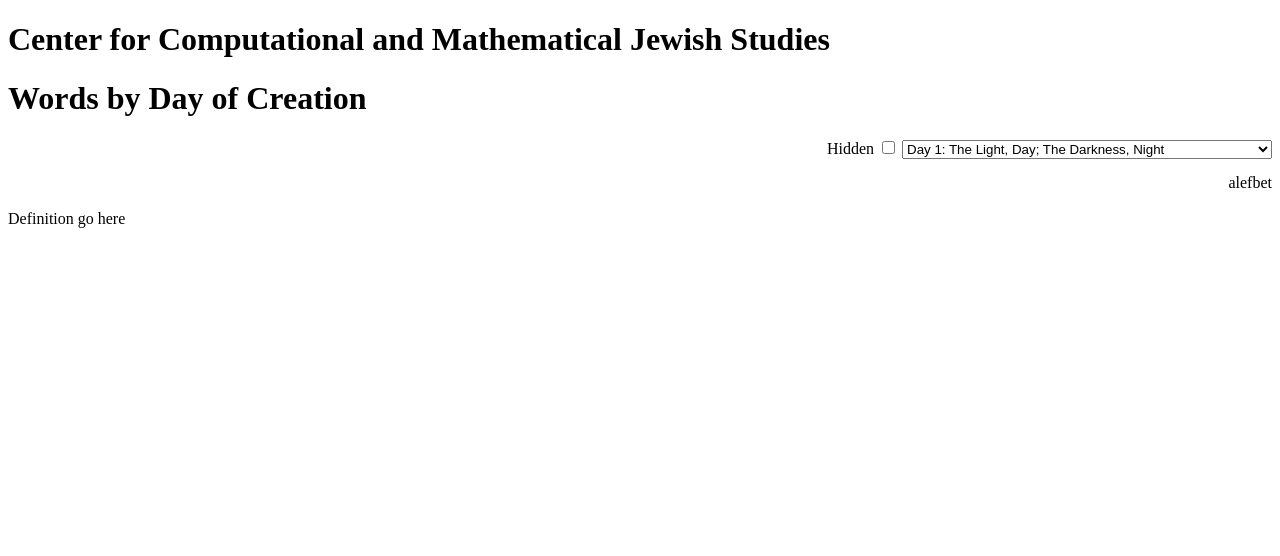
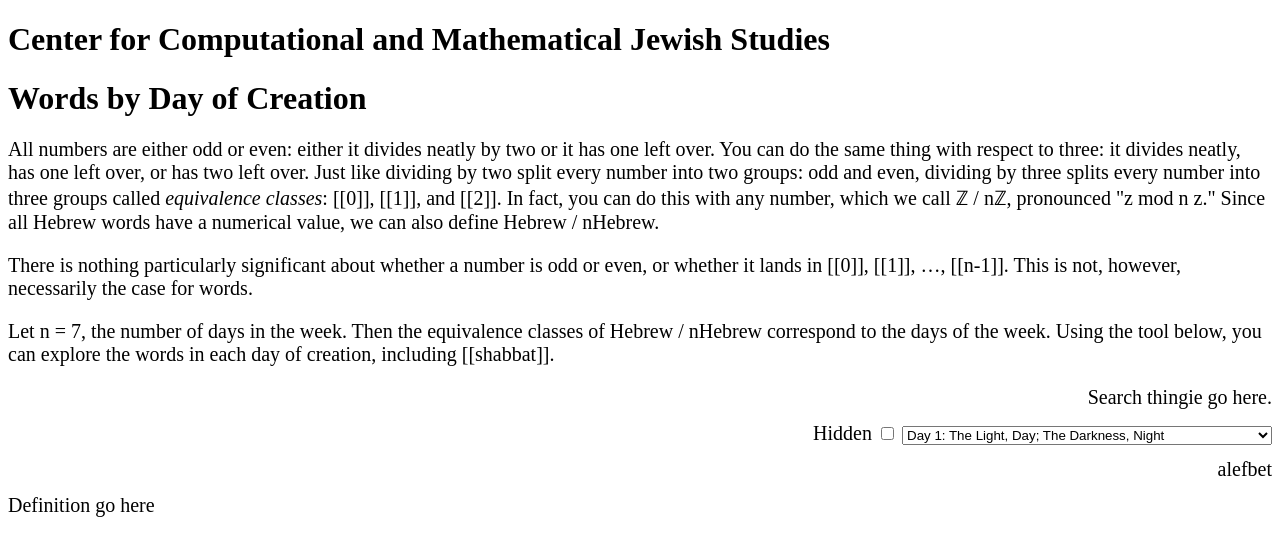
Before and after one commit to pgolbus/gematria-explorer, a plain HTML site: page torah_date_classes/index.html in a window 1280 px wide. Drawn offline with Linux system fonts and the light colour scheme.

Commit message:
introduction

```diff
--- a/torah_date_classes/index.css
+++ b/torah_date_classes/index.css
@@ -1,11 +1,7 @@
-#select {
-    float: right;
-    position: relative;
-}
-
 #alefbet {
     float: right;
     position: relative;
+    font-size: 20px;
 }
 
 #day {
@@ -13,4 +9,25 @@
     position: relative;
     height: 40em;
     overflow-y: auto;
+    font-size: 20px;
 }
+
+#def {
+    font-size: 20px;
+}
+
+#intro {
+    font-size: 20px;
+}
+
+#search {
+    float: right;
+    position: relative;
+    font-size: 20px;
+}
+
+#select {
+    float: right;
+    position: relative;
+    font-size: 20px;
+}
--- a/torah_date_classes/index.html
+++ b/torah_date_classes/index.html
@@ -10,8 +10,31 @@
 </head>
 <body onload="populateDay();">
 
-    <h1>Center for Computational and Mathematical Jewish Studies</h1>
-    <h1>Words by Day of Creation</h1>
+    <div id="title">
+        <h1>Center for Computational and Mathematical Jewish Studies</h1>
+        <h1>Words by Day of Creation</h1>
+    </div>
+
+    <div id="intro">
+        <p>
+            All numbers are either odd or even: either it divides neatly by two or it has one left over. You can do the same thing with respect to three: it divides neatly, has one left over, or has two left over. Just like dividing by two split every number into two groups: odd and even, dividing by three splits every number into three groups called <em>equivalence classes</em>: [[0]], [[1]], and [[2]]. In fact, you can do this with any number, which we call ℤ / nℤ, pronounced "z mod n z." Since all Hebrew words have a numerical value, we can also define Hebrew / nHebrew.
+        </p>
+
+        <p>
+            There is nothing particularly significant about whether a number is odd or even, or whether it lands in [[0]], [[1]], &hellip;, [[n-1]]. This is not, however, necessarily the case for words.
+        </p>
+        <p>
+            Let n = 7, the number of days in the week. Then the equivalence classes of Hebrew / nHebrew correspond to the days of the week. Using the tool below, you can explore the words in each day of creation, including [[shabbat]].
+        </p>
+    </div>
+
+    <div id="search">
+        Search thingie go here.
+    </div>
+
+    <br />
+
+    <br />
 
     <div id="select">
         Hidden
```
